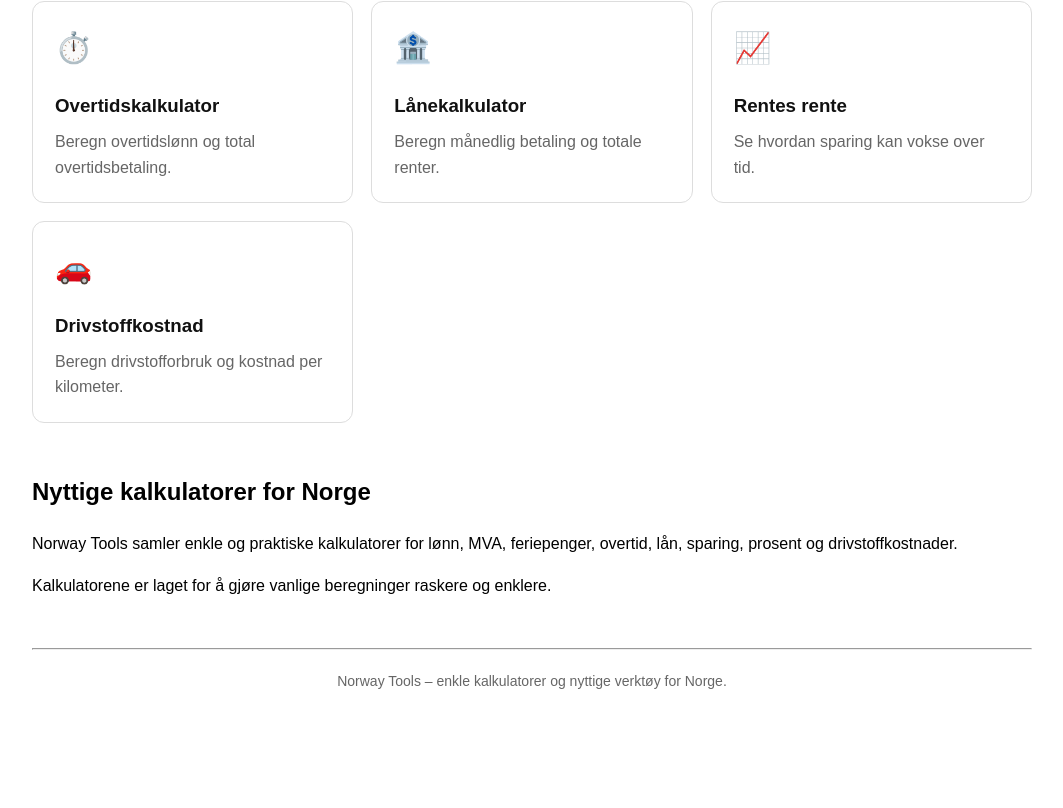
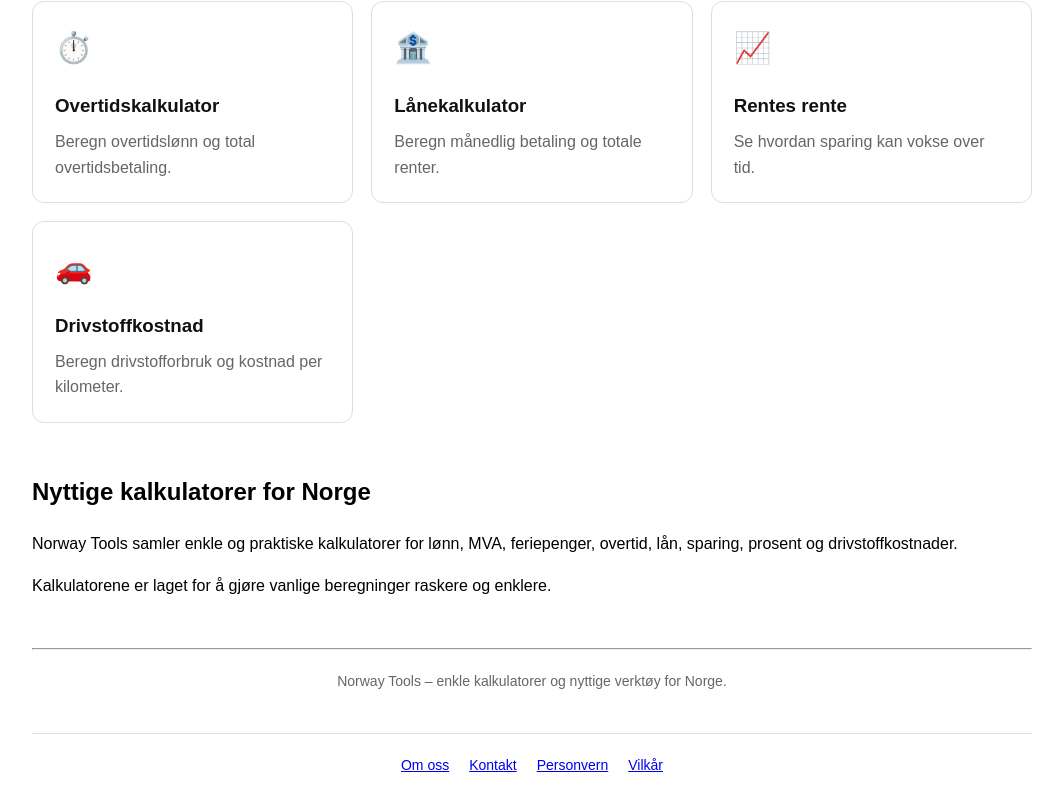
Before and after one commit to Stz6648/norway-tools, a Next.js app: page / in a window 1280 px wide. Shown: the part 885-1693 px from the top of the page, without its empty margins (108-1171 px from the left). Before the commit the page ends 1640 px from the top, so only its background shows below. Built offline with nearby package versions, Linux system fonts and the light colour scheme.

Commit message:
Update index.js

```diff
--- a/pages/index.js
+++ b/pages/index.js
@@ -260,6 +260,31 @@ export default function Home() {
       >
         Norway Tools – enkle kalkulatorer og nyttige verktøy for Norge.
       </p>
+          <footer
+  style={{
+    marginTop: "40px",
+    paddingTop: "20px",
+    borderTop: "1px solid #ddd",
+    textAlign: "center",
+    fontSize: "14px",
+  }}
+>
+  <a href="/om-oss" style={{ margin: "0 10px" }}>
+    Om oss
+  </a>
+
+  <a href="/kontakt" style={{ margin: "0 10px" }}>
+    Kontakt
+  </a>
+
+  <a href="/personvern" style={{ margin: "0 10px" }}>
+    Personvern
+  </a>
+
+  <a href="/vilkar" style={{ margin: "0 10px" }}>
+    Vilkår
+  </a>
+</footer>
     </main>
    </>
   );
```
